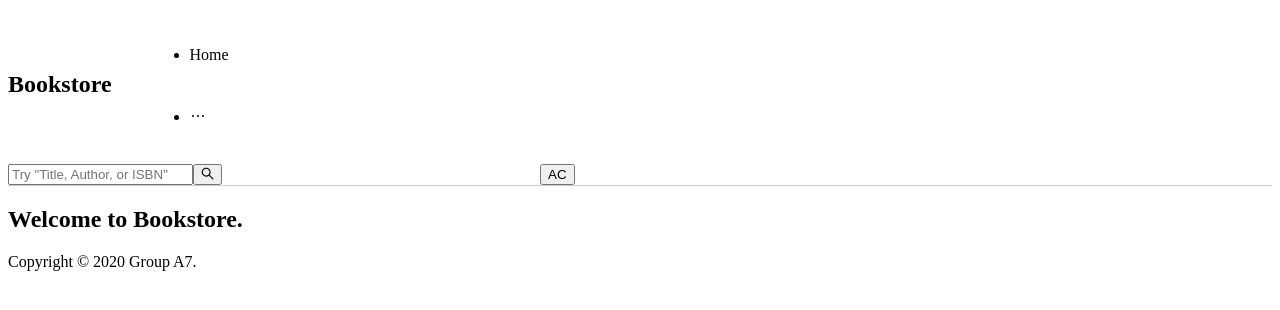
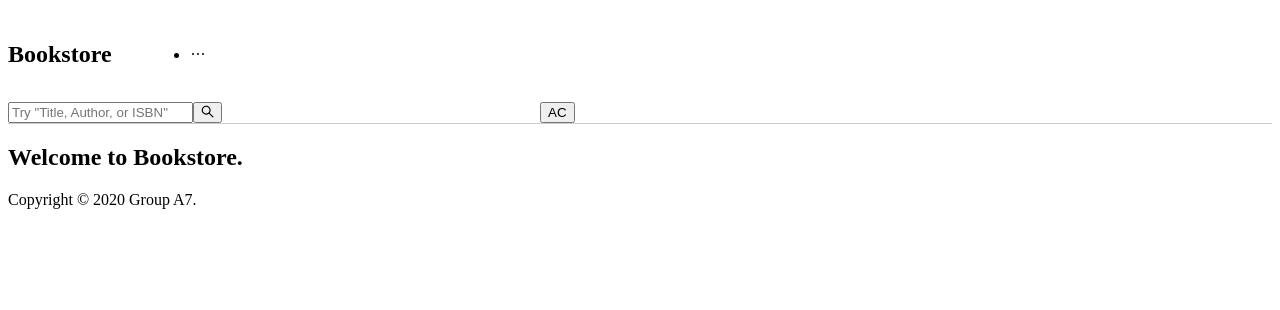
Before and after one commit to alexcostaluiz/CSCI4050-Bookstore, a React app in the folder frontend/: page / in a window 1280 px wide. Built offline with nearby package versions, Linux system fonts and the light colour scheme.

Commit message:
Move style objects to .less file

```diff
--- a/frontend/src/components/Header.js
+++ b/frontend/src/components/Header.js
@@ -64,24 +64,18 @@ function Header(props) {
   };
 
   return (
-    <AntHeader style={{ background: 'white', borderBottom: '1px solid #ccc' }}>
+    <AntHeader className='bookstore-header'>
       <Row align='middle' justify='space-between'>
         <Col>
-          <div style={{ display: 'flex', alignItems: 'center' }}>
-            <Title
-              level={2}
-              style={{ margin: '0px 38px 4px 0px', lineHeight: 1 }}>
+          <div className='bookstore-col-wrapper'>
+            <Title className='bookstore-logo-lg' level={2}>
               Bookstore
             </Title>
             <Menu
               onClick={handleClick}
               selectedKeys={[current]}
               mode='horizontal'
-              style={{
-                borderBottom: 'none',
-                background: 'none',
-                lineHeight: '62px',
-              }}>
+              className='bookstore-nav'>
               <Menu.Item key='home'>Home</Menu.Item>
               <Menu.Item key='browse'>Browse</Menu.Item>
               <Menu.Item key='nav3'>Nav3</Menu.Item>
@@ -91,7 +85,7 @@ function Header(props) {
           </div>
         </Col>
         <Col>
-          <div style={{ display: 'flex', alignItems: 'center' }}>
+          <div className='bookstore-col-wrapper'>
             <AutoComplete className='bookstore-search-dropdown'>
               <Input.Search
                 size='large'
--- a/frontend/src/components/Header.less
+++ b/frontend/src/components/Header.less
@@ -1,3 +1,26 @@
+.bookstore-header {
+  background: white;
+  border-bottom: 1px solid #ccc;
+}
+
+.bookstore-nav {
+  text-transform: uppercase;
+  font-weight: bold;
+  border-bottom: none;
+  background: none;
+  line-height: 62px !important;
+}
+
+.bookstore-col-wrapper {
+  display: flex;
+  align-items: center;
+}
+
+.bookstore-logo-lg {
+  margin: 0px 38px 2px 0px !important;
+  font-weight: 900 !important;
+}
+
 .bookstore-search-dropdown {
   width: 500px;
   display: block;
```
